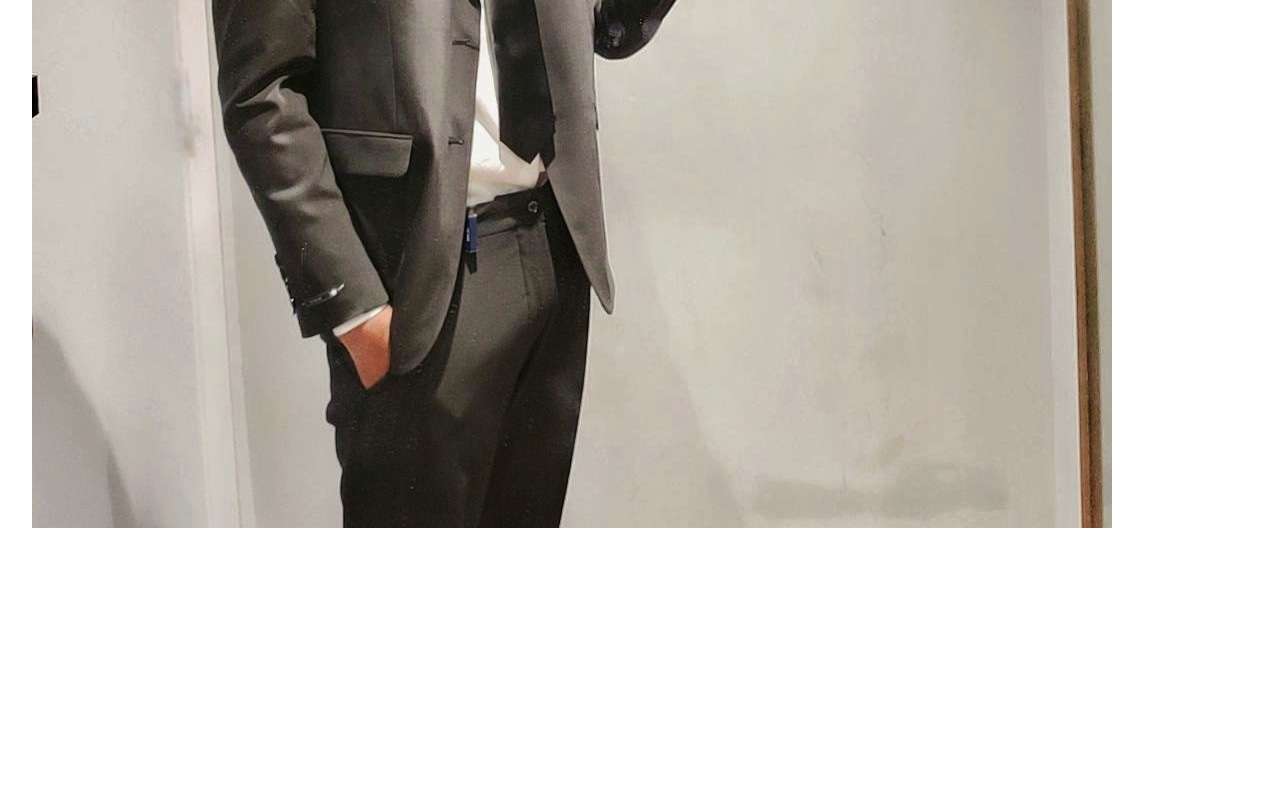
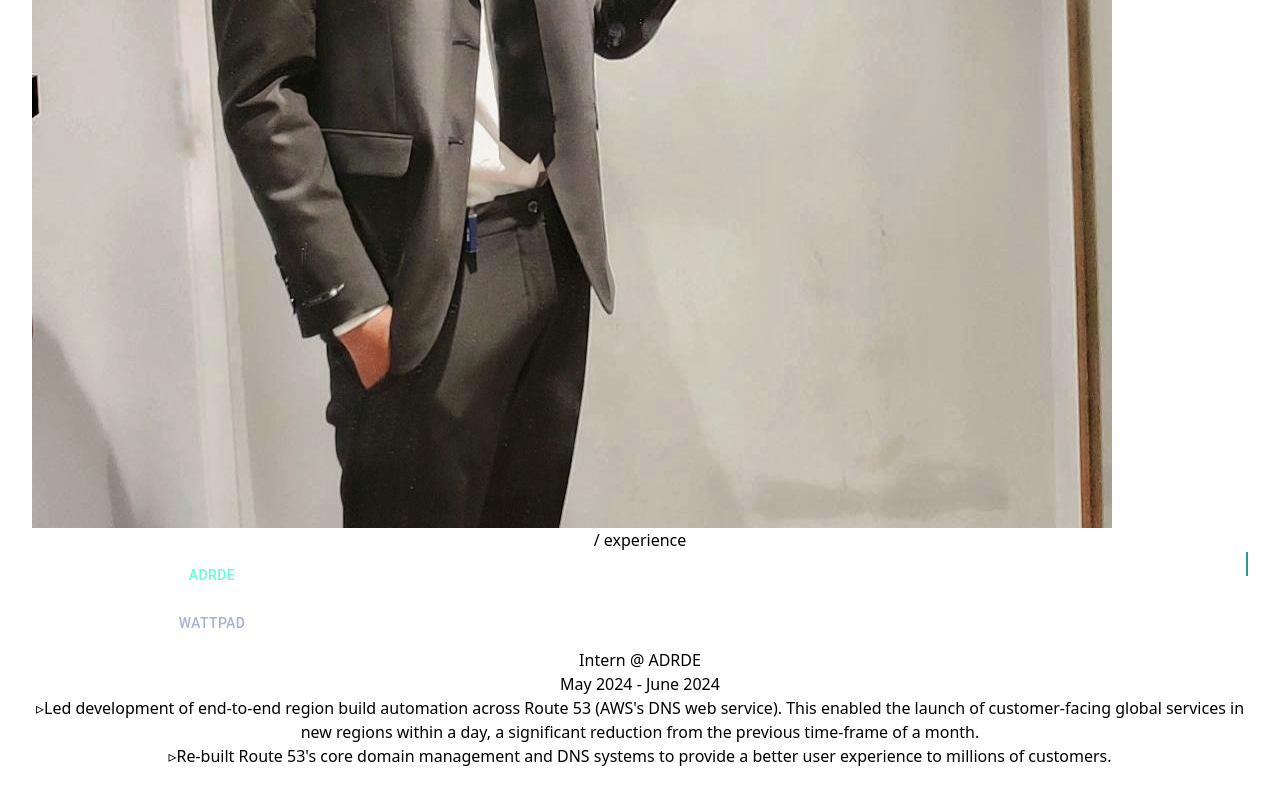
Before and after one commit to Debesh-Acharya/Portfolio, a React (Vite) app in the folder Portfolio/: page / in a window 1280 px wide. Shown: the part 1042-1842 px from the top of the page. Before the commit the page ends 1602 px from the top, so only its background shows below. Built offline with nearby package versions, Linux system fonts and the light colour scheme.

Commit message:
Added experience section

```diff
--- a/Portfolio/package.json
+++ b/Portfolio/package.json
@@ -14,6 +14,7 @@
     "@emotion/styled": "^11.11.5",
     "@mui/icons-material": "^5.15.20",
     "@mui/material": "^5.15.20",
+    "@mui/system": "^5.15.20",
     "@react-three/drei": "^9.107.0",
     "@react-three/fiber": "^8.16.8",
     "react": "^18.2.0",
--- a/Portfolio/src/App.jsx
+++ b/Portfolio/src/App.jsx
@@ -3,6 +3,7 @@ import './App.css'
 import NavBar from './components/NavBar'
 import Intro from './components/Intro'
 import About from './components/About'
+import Experience from './components/Experience'
 
 function App() {
 
@@ -12,6 +13,7 @@ function App() {
       <div id='content'>
         <Intro/>
         <About/>
+        <Experience/>
       </div>
     </>
   )
--- /dev/null
+++ b/Portfolio/src/components/Experience.jsx
@@ -0,0 +1,25 @@
+import React, { useState } from "react";
+import JobList from "./JobList";
+import FadeInSection from "./FadeInSection";
+
+const Experience = () => {
+  const [expanded, setExpanded] = useState(true);
+  const [activeKey, setActiveKey] = useState("1");
+
+  const handleSelect = (eventKey) => {
+    setActiveKey(eventKey);
+  };
+
+  return (
+    <div id="experience">
+      <FadeInSection>
+        <div className="section-header">
+          <span className="section-title flex place-items-start font-sans section-title text-white text-5xl font-normal ml-24 -mb-20 mt-20">/ experience</span>
+        </div>
+        <JobList />
+      </FadeInSection>
+    </div>
+  );
+};
+
+export default Experience;
--- /dev/null
+++ b/Portfolio/src/components/JobList.jsx
@@ -0,0 +1,120 @@
+import React, { useState, useEffect } from "react";
+import Tabs from "@mui/material/Tabs";
+import Tab from "@mui/material/Tab";
+import FadeInSection from "./FadeInSection";
+
+const isHorizontal = () => window.innerWidth < 600;
+
+const JobList = () => {
+  const [value, setValue] = useState(0);
+  const [horizontal, setHorizontal] = useState(isHorizontal());
+
+  useEffect(() => {
+    const handleResize = () => {
+      setHorizontal(isHorizontal());
+    };
+    window.addEventListener("resize", handleResize);
+    return () => {
+      window.removeEventListener("resize", handleResize);
+    };
+  }, []);
+
+  const experienceItems = [
+    {
+      company: "ADRDE",
+      jobTitle: "Intern @",
+      duration: "May 2024 - June 2024",
+      desc: [
+        "Led development of end-to-end region build automation across Route 53 (AWS's DNS web service). This enabled the launch of customer-facing global services in new regions within a day, a significant reduction from the previous time-frame of a month.",
+        "Re-built Route 53's core domain management and DNS systems to provide a better user experience to millions of customers.",
+      ],
+    },
+    {
+      company: "Wattpad",
+      jobTitle: "Associate Engineer @",
+      duration: "MAY 2020 - APR 2021",
+      desc: [
+        "Developed a responsive React web page (the new Story Details) from scratch, both on client and server side, for an app with massive scale (2 billion daily requests).",
+        "Iteratively built web experiences for 80 million users across high-traffic pages.",
+        "Collaborated with senior engineers and product management following best practices for the full software development life cycle, including coding standards, code reviews, source control management, build processes, testing, and operations.",
+      ],
+    },
+
+  ];
+
+  const handleChange = (event, newValue) => {
+    setValue(newValue);
+  };
+
+  return (
+    <div className="root min-h-screen mx-auto max-w-1000 px-8 pt-32">
+      <div className="flex">
+        <Tabs
+          orientation={horizontal ? "horizontal" : "vertical"}
+          variant={horizontal ? "fullWidth" : "scrollable"}
+          value={value}
+          onChange={handleChange}
+          className={horizontal ? "w-1/4 pr-8" : "mb-8"}
+          TabIndicatorProps={{
+            style: {
+              backgroundColor: "#319795",
+              height: horizontal ? "2px" : "25%",
+              width: horizontal ? "auto" : "2px",
+            },
+          }}
+        >
+          {experienceItems.map((item, index) => (
+            <Tab
+              key={`${item.company}-${index}`}
+              label={horizontal ? `0${index}. ${item.company}` : item.company}
+              {...a11yProps(index)}
+              className={`text-center items-center ${
+                value === index ? "text-teal-200" : "text-slate-400"
+              } focus:outline-none`}
+              style={{
+                color: value === index ? "#64ffda" : "#a8b2d1", // Teal 200
+              }}
+            />
+          ))}
+        </Tabs>
+        <div className="flex-1 mb-5">
+          {experienceItems.map((item, index) => (
+            <div
+              key={`${item.company}-${index}`}
+              role="tabpanel"
+              hidden={value !== index}
+              id={`tabpanel-${index}`}
+              aria-labelledby={`tab-${index}`}
+              className={`p-6 ${value === index ? "block" : "hidden"} max-w-650 text-teal-200`}
+            >
+              <div className="text-left">
+                <span className="font-bold text-lg text-slate-400">
+                  {item.jobTitle}
+                </span>{" "}
+                <span className="text-teal-200 mb-5">{item.company}</span>
+                <div className="text-slate-400">{item.duration}</div>
+              </div>
+              <ul className="list-none ml-0 mt-4 text-left text-slate-400">
+                {item.desc.map((descItem, j) => (
+                  <FadeInSection delay={`${j + 1}00ms`} key={j}>
+                    <li className="relative pl-6 pb-4">
+                      <span className="text-teal-200 absolute left-0 top-0 text-green-bright">▹</span>
+                      {descItem}
+                    </li>
+                  </FadeInSection>
+                ))}
+              </ul>
+            </div>
+          ))}
+        </div>
+      </div>
+    </div>
+  );
+};
+
+const a11yProps = (index) => ({
+  id: `tab-${index}`,
+  "aria-controls": `tabpanel-${index}`,
+});
+
+export default JobList;
```
Also changed, not shown: 1 other file (tests, documents, lock files or other folders).
